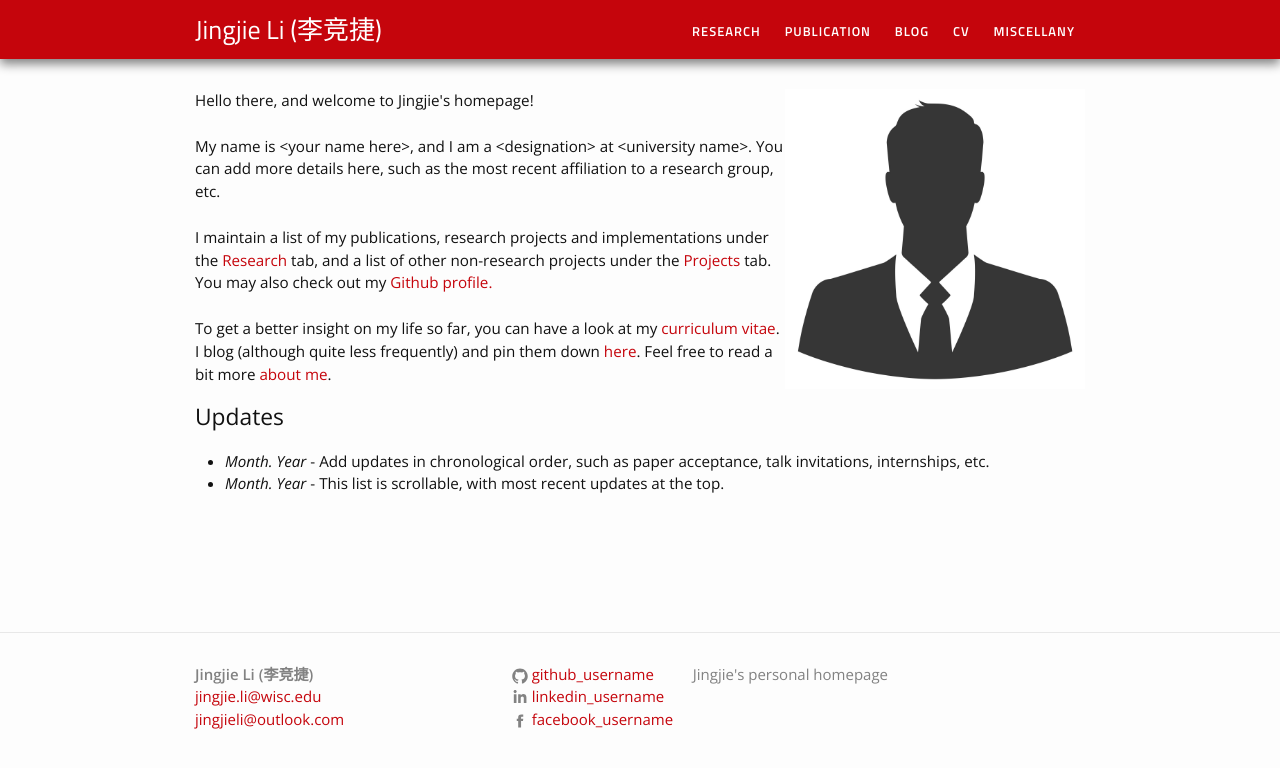
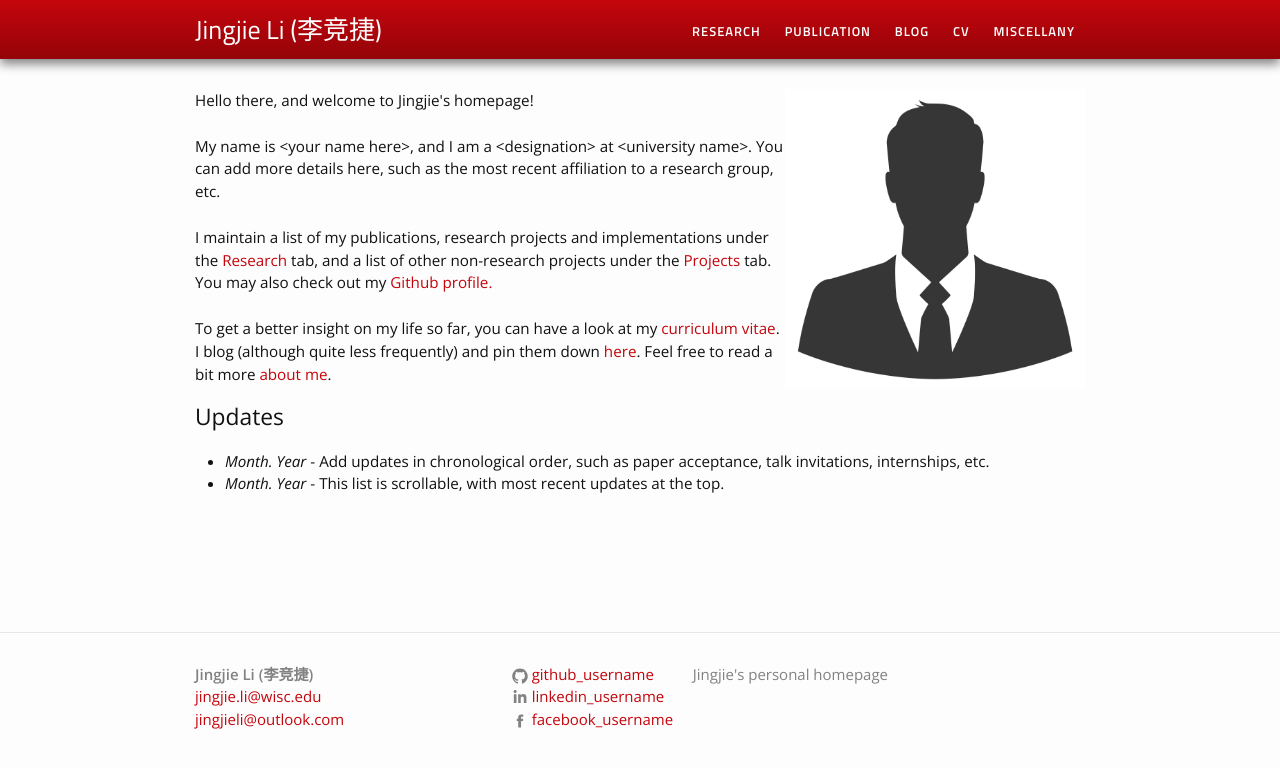
Before and after one commit to jingjieli95/jingjieli95.github.io, a Jekyll site: the page built from index.html, in a window 1280 px wide. Shown: the top 768 px of the page. Built offline with Jekyll 4.4.1, drawn with Linux system fonts in a browser that asks for light colours.

Commit message:
Update main.scss

```diff
--- a/css/main.scss
+++ b/css/main.scss
@@ -14,7 +14,7 @@ $text-color:       #111;
 $background-color: #fdfdfd;
 $brand-color:      #C5050C; //#0077CC;
 
-$blue-color-dark: #C5050C; //darken(#3E7AD1, 10%);
+$blue-color-dark: darken(#C5050C, 10%);
 $blue-color-light: #C5050C;//#4B93DB;
 
 $grey-color:       #828282;
```
